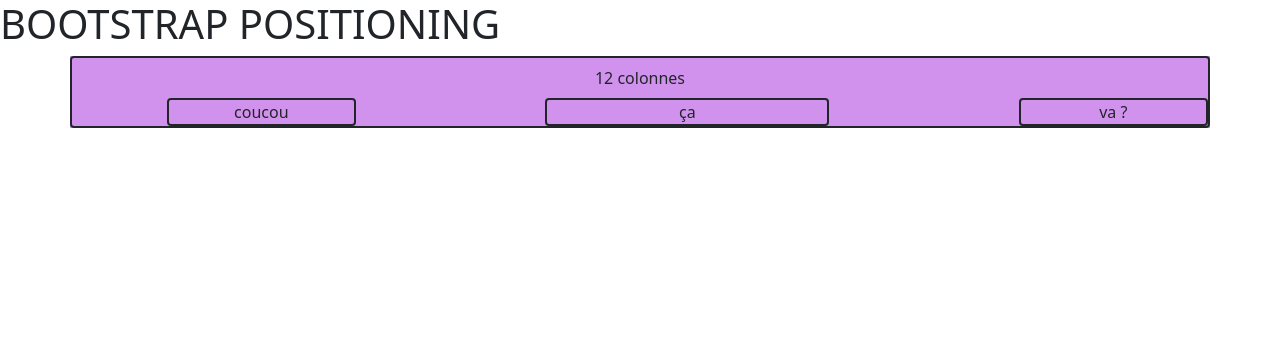
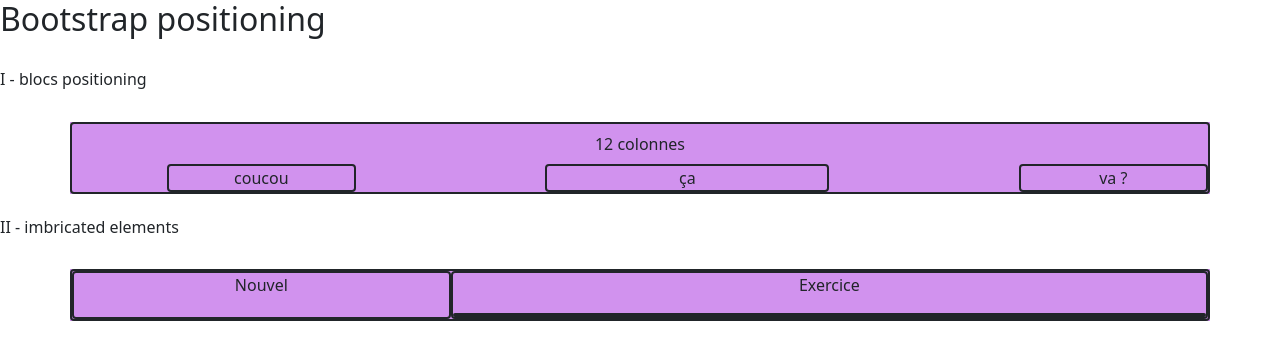
Before and after one commit to adriana-lazurca/exercises-bootstrap, a plain HTML site: page index.html in a window 1280 px wide. Drawn offline with nearby package versions, Linux system fonts and the light colour scheme.

Commit message:
add ex 2

```diff
--- a/index.html
+++ b/index.html
@@ -12,27 +12,65 @@
 
 <body>
     <header>
-        <h1>BOOTSTRAP POSITIONING</h1>
+        <h2>Bootstrap positioning</h2>
     </header>
+    <br>
+
+    <h6>I - blocs positioning</h6>
+    <br>
     <div class="container">
-        <div class="row text-center border border-dark border-2 rounded-2">
+
+        <div class="row fw-normal text-center border border-dark border-2 rounded-2">
             <div class="col-sm-12 p-2">
                 12 colonnes
             </div>
 
-            <div class="col-sm-2 offset-sm-1 item border border-dark border-2 rounded-2">
+            <div class="col-sm-2 offset-sm-1 border border-dark border-2 rounded-2">
                 coucou
             </div>
 
-            <div class="col-sm-3 offset-sm-2 item border border-dark border-2 rounded-2">
+            <div class="col-sm-3 offset-sm-2 border border-dark border-2 rounded-2">
                 ça
             </div>
 
-            <div class="col-sm-2 offset-sm-2 item border border-dark border-2 rounded-2">
+            <div class="col-sm-2 offset-sm-2 border border-dark border-2 rounded-2">
                 va ?
             </div>
         </div>
     </div>
+
+    <br>
+    <h6>II - imbricated elements</h6>
+    <br>
+
+    <div class="container">
+
+        <div class="row fw-normal text-center border border-dark border-2 rounded-2">
+            <div class="col-sm-4 border border-dark border-2 rounded-2">
+                Nouvel
+            </div>
+
+            <div class="col-sm border border-dark border-2 rounded-2">
+                <p>Exercice</p>
+                <div class="row fw-normal text-center border border-dark border-2 rounded-2">
+
+                </div>
+            </div>
+        </div>
+
+        <!-- <div class="row fw-normal text-center border border-dark border-2 rounded-2">
+
+            <div class="col-sm-3 border border-dark border-2 rounded-2">
+                ça
+            </div>
+
+            <div class="col-sm-2 border border-dark border-2 rounded-2">
+                va ?
+            </div>
+        </div> -->
+    </div>
+
+
 
 
     <script src="https://cdn.jsdelivr.net/npm/bootstrap@5.0.0-beta1/dist/js/bootstrap.bundle.min.js"
```
